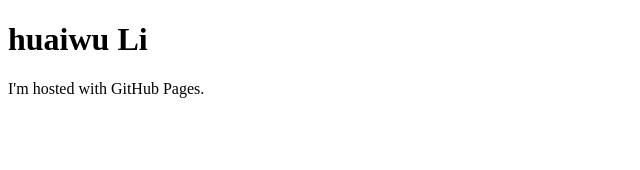
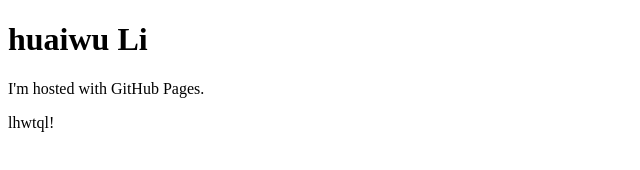
Before and after one commit to lhwzds/lhwzds.github.io, a plain HTML site: page index.html in a window 1280 px wide. Shown: the full height of the page, 0-640 px from the left. Drawn offline with Linux system fonts and the light colour scheme.

Commit message:
Update index.html

```diff
--- a/index.html
+++ b/index.html
@@ -3,5 +3,6 @@
 <body>
 <h1>huaiwu Li</h1>
 <p>I'm hosted with GitHub Pages.</p>
+<p>lhwtql!</p>
 </body>
 </html>
```
